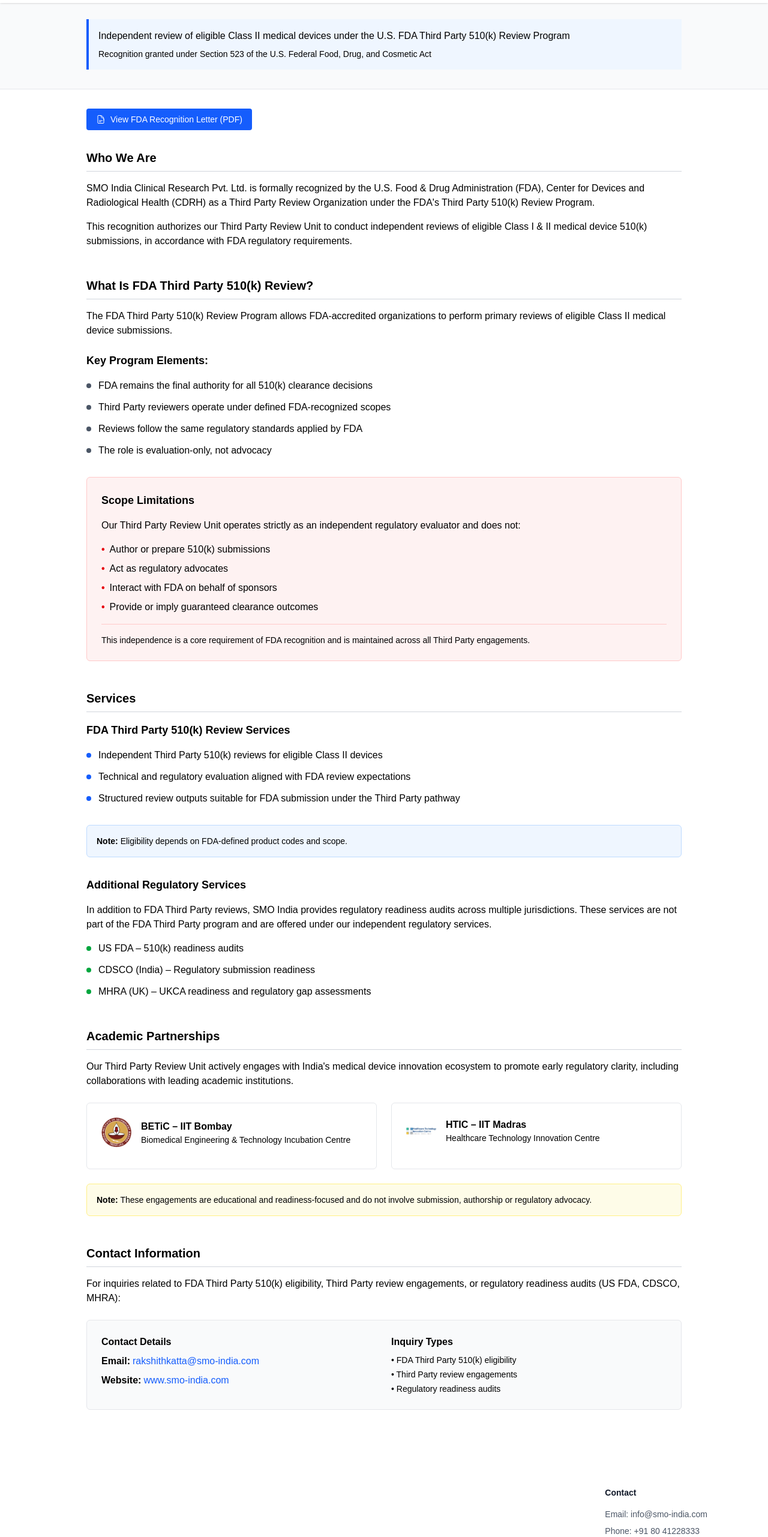
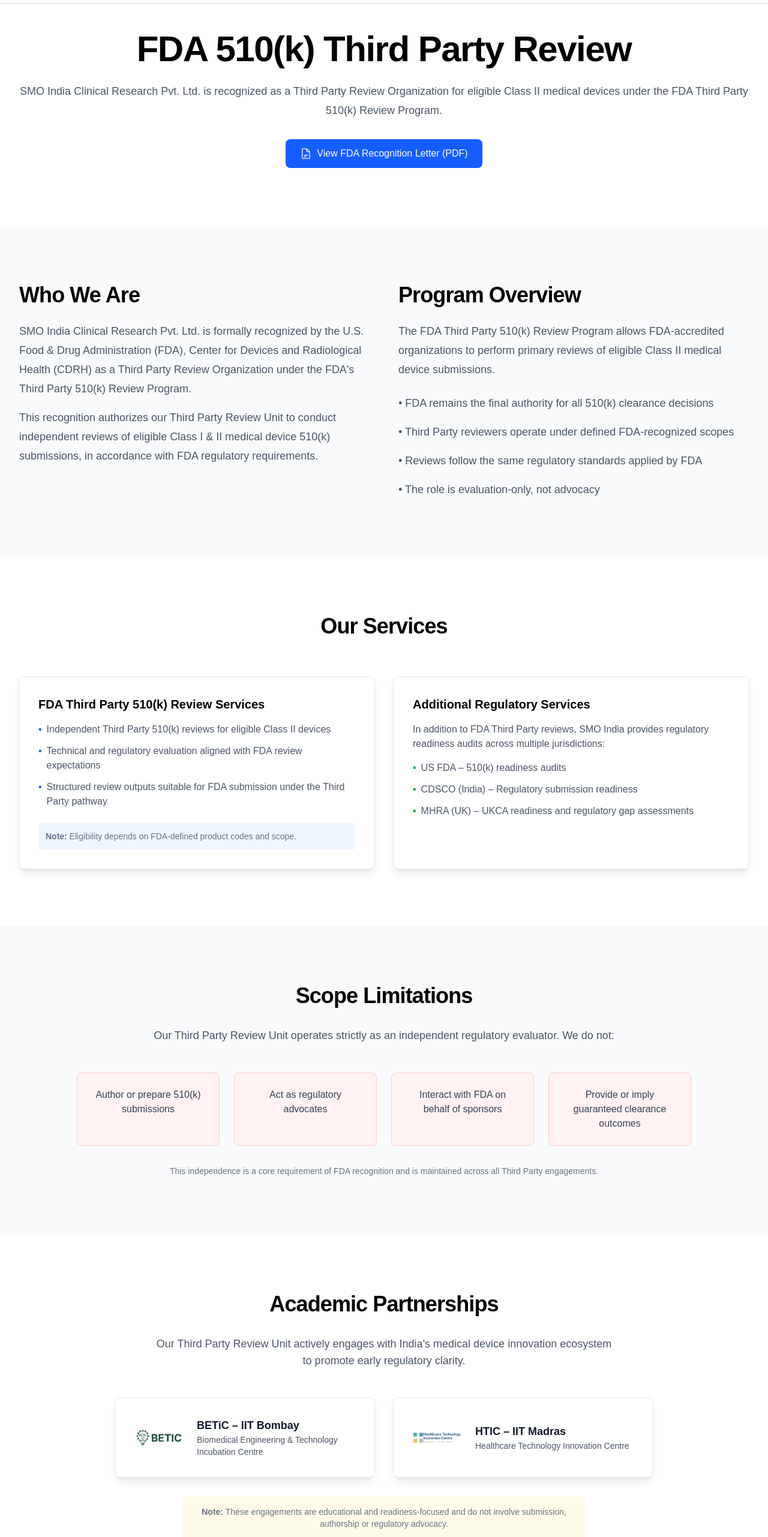
Before and after one commit to AkhilBod/SMO-India, a Next.js app: page /fda-third-party-review in a window 1280 px wide. Shown: the part 140-2702 px from the top of the page at 60% size. Built offline with nearby package versions, Linux system fonts and the light colour scheme.

Commit message:
Add BETiC logo to public folder and update page reference

```diff
--- a/src/app/fda-third-party-review/page.tsx
+++ b/src/app/fda-third-party-review/page.tsx
@@ -1,4 +1,6 @@
-import { DocumentTextIcon, EnvelopeIcon } from '@heroicons/react/24/outline';
+'use client';
+
+import { DocumentTextIcon } from '@heroicons/react/24/outline';
 import Image from 'next/image';
 
 const keyPoints = [
@@ -31,7 +33,7 @@
   {
     name: "BETiC – IIT Bombay",
     description: "Biomedical Engineering & Technology Incubation Centre",
-    logo: "/image-1771735640216.png"
+    logo: "/betic-logo.png"
   },
   {
     name: "HTIC – IIT Madras",
@@ -42,209 +44,167 @@
 
 export default function FDAThirdPartyReview() {
   return (
-    <div className="bg-white min-h-screen">
-      {/* Header Banner - FDA Style */}
-      <div className="bg-gray-50 border-b border-gray-200 pt-20">
-        <div className="max-w-5xl mx-auto px-4 py-8">
-          <div className="flex items-center space-x-6 mb-6">
-
-            <div>
-              <div className="text-sm text-gray-600 mb-1"></div>
-              <h1 className="text-2xl font-bold text-gray-900">
-                FDA-Recognized Third Party 510(k) Review Unit
-              </h1>
-            </div>
-          </div>
-          <div className="bg-blue-50 border-l-4 border-blue-600 p-4">
-            <p className="text-black font-medium">
-              Independent review of eligible Class II medical devices under the U.S. FDA Third Party 510(k) Review Program
+    <div className="bg-white pt-24">
+      {/* Hero Section */}
+      <div className="mx-auto max-w-7xl px-6 py-16 sm:py-24 lg:px-8">
+        <div className="text-center">
+          <h2 className="text-3xl font-bold tracking-tight sm:text-6xl text-black">
+            FDA 510(k) Third Party Review
+          </h2>
+          <p className="mt-6 text-lg leading-8 text-gray-600">
+            SMO India Clinical Research Pvt. Ltd. is recognized as a Third Party Review Organization for eligible Class II medical devices under the FDA Third Party 510(k) Review Program.
           </p>
-            <p className="text-sm text-black mt-2">
-              Recognition granted under Section 523 of the U.S. Federal Food, Drug, and Cosmetic Act
-            </p>
+          <div className="mt-8">
+            <a
+              href="/SMO India Authorization Letter.pdf"
+              target="_blank"
+              rel="noopener noreferrer"
+              className="inline-flex items-center px-6 py-3 bg-blue-600 text-white font-medium rounded-lg hover:bg-blue-700 transition-colors"
+            >
+              <DocumentTextIcon className="h-5 w-5 mr-2" />
+              View FDA Recognition Letter (PDF)
+            </a>
           </div>
         </div>
       </div>
 
-      {/* Main Content */}
-      <div className="max-w-5xl mx-auto px-4 py-8">
-
-        {/* Recognition Letter */}
-        <div className="mb-8">
-          <a
-            href="/SMO India Authorization Letter.pdf"
-            target="_blank"
-            rel="noopener noreferrer"
-            className="inline-flex items-center px-4 py-2 bg-blue-600 text-white text-sm font-medium rounded hover:bg-blue-700 transition-colors"
-          >
-            <DocumentTextIcon className="h-4 w-4 mr-2" />
-            View FDA Recognition Letter (PDF)
-          </a>
+      {/* Who We Are Section */}
+      <div className="bg-gray-50">
+        <div className="mx-auto max-w-7xl px-6 py-16 sm:py-24 lg:px-8">
+          <div className="lg:grid lg:grid-cols-2 lg:gap-x-12 lg:gap-y-16">
+            <div>
+              <h2 className="text-3xl font-bold tracking-tight sm:text-4xl text-black">Who We Are</h2>
+              <p className="mt-6 text-lg leading-8 text-gray-600">
+                SMO India Clinical Research Pvt. Ltd. is formally recognized by the U.S. Food & Drug Administration (FDA), Center for Devices and Radiological Health (CDRH) as a Third Party Review Organization under the FDA&apos;s Third Party 510(k) Review Program.
+              </p>
+              <p className="mt-4 text-lg leading-8 text-gray-600">
+                This recognition authorizes our Third Party Review Unit to conduct independent reviews of eligible Class I & II medical device 510(k) submissions, in accordance with FDA regulatory requirements.
+              </p>
+            </div>
+            <div className="mt-10 lg:mt-0">
+              <h2 className="text-3xl font-bold tracking-tight sm:text-4xl text-black">Program Overview</h2>
+              <p className="mt-6 text-lg leading-8 text-gray-600">
+                The FDA Third Party 510(k) Review Program allows FDA-accredited organizations to perform primary reviews of eligible Class II medical device submissions.
+              </p>
+              <ul className="mt-6 space-y-4 text-lg leading-8 text-gray-600">
+                {keyPoints.map((point, index) => (
+                  <li key={index}>• {point}</li>
+                ))}
+              </ul>
+            </div>
+          </div>
+        </div>
       </div>
 
-        {/* Who We Are Section */}
-        <section id="who-we-are" className="mb-12">
-          <h2 className="text-xl font-bold text-black mb-4 border-b border-gray-300 pb-2">
-            Who We Are
-          </h2>
-          <div className="prose prose-gray max-w-none">
-            <p className="mb-4 text-black">
-              SMO India Clinical Research Pvt. Ltd. is formally recognized by the U.S. Food & Drug Administration (FDA),
-              Center for Devices and Radiological Health (CDRH) as a Third Party Review Organization under the FDA's
-              Third Party 510(k) Review Program.
-            </p>
-            <p className="text-black">
-              This recognition authorizes our Third Party Review Unit to conduct independent reviews of eligible
-              Class I & II medical device 510(k) submissions, in accordance with FDA regulatory requirements.
-            </p>
-          </div>
-        </section>
-
-        {/* Program Overview */}
-        <section id="program-overview" className="mb-12">
-          <h2 className="text-xl font-bold text-black mb-4 border-b border-gray-300 pb-2">
-            What Is FDA Third Party 510(k) Review?
-          </h2>
-          <p className="mb-6 text-black">
-            The FDA Third Party 510(k) Review Program allows FDA-accredited organizations to perform primary reviews
-            of eligible Class II medical device submissions.
-          </p>
-
-          <h3 className="text-lg font-semibold text-black mb-4">Key Program Elements:</h3>
-          <ul className="space-y-3 mb-8">
-            {keyPoints.map((point, index) => (
+      {/* Services Section */}
+      <div className="mx-auto max-w-7xl px-6 py-16 sm:py-24 lg:px-8">
+        <h2 className="text-3xl font-bold tracking-tight sm:text-4xl text-center mb-16 text-black">Our Services</h2>
+        <div className="grid grid-cols-1 gap-8 lg:grid-cols-2">
+          <div className="rounded-lg bg-white p-8 shadow-lg ring-1 ring-gray-200">
+            <h3 className="text-xl font-semibold mb-4 text-black">FDA Third Party 510(k) Review Services</h3>
+            <ul className="space-y-3 text-gray-600">
+              {fdaServices.map((service, index) => (
                 <li key={index} className="flex items-start">
-                <span className="inline-block w-2 h-2 bg-gray-600 rounded-full mt-2 mr-3 flex-shrink-0"></span>
-                <span className="text-black">{point}</span>
+                  <span className="text-blue-600 mr-2">•</span>
+                  {service}
                 </li>
               ))}
             </ul>
-
-          {/* Prohibited Activities */}
-          <div className="bg-red-50 border border-red-200 p-6 rounded-md">
-            <h3 className="text-lg font-semibold text-black mb-4">Scope Limitations</h3>
-            <p className="text-black mb-4">
-              Our Third Party Review Unit operates strictly as an independent regulatory evaluator and does not:
+            <p className="mt-6 text-sm text-gray-500 bg-blue-50 p-3 rounded">
+              <strong>Note:</strong> Eligibility depends on FDA-defined product codes and scope.
             </p>
-            <ul className="space-y-2">
-              {prohibitedActivities.map((activity, index) => (
+          </div>
+          <div className="rounded-lg bg-white p-8 shadow-lg ring-1 ring-gray-200">
+            <h3 className="text-xl font-semibold mb-4 text-black">Additional Regulatory Services</h3>
+            <p className="mb-4 text-gray-600">
+              In addition to FDA Third Party reviews, SMO India provides regulatory readiness audits across multiple jurisdictions:
+            </p>
+            <ul className="space-y-3 text-gray-600">
+              {nonFdaServices.map((service, index) => (
                 <li key={index} className="flex items-start">
-                  <span className="text-red-600 font-bold mr-2">•</span>
-                  <span className="text-black">{activity}</span>
+                  <span className="text-green-600 mr-2">•</span>
+                  {service}
                 </li>
               ))}
             </ul>
-            <p className="text-sm text-black mt-4 pt-4 border-t border-red-200 font-medium">
+          </div>
+        </div>
+      </div>
+
+      {/* Scope Limitations Section */}
+      <div className="bg-gray-50">
+        <div className="mx-auto max-w-7xl px-6 py-16 sm:py-24 lg:px-8">
+          <h2 className="text-3xl font-bold tracking-tight sm:text-4xl text-center mb-8 text-black">Scope Limitations</h2>
+          <p className="text-center text-lg text-gray-600 mb-12 max-w-3xl mx-auto">
+            Our Third Party Review Unit operates strictly as an independent regulatory evaluator. We do not:
+          </p>
+          <div className="grid grid-cols-1 gap-6 sm:grid-cols-2 lg:grid-cols-4 max-w-5xl mx-auto">
+            {prohibitedActivities.map((activity, index) => (
+              <div key={index} className="rounded-lg bg-red-50 p-6 border border-red-200">
+                <p className="text-gray-700 text-center">{activity}</p>
+              </div>
+            ))}
+          </div>
+          <p className="mt-8 text-center text-sm text-gray-500">
             This independence is a core requirement of FDA recognition and is maintained across all Third Party engagements.
           </p>
         </div>
-        </section>
-
-        {/* Services Section */}
-        <section id="services" className="mb-12">
-          <h2 className="text-xl font-bold text-black mb-4 border-b border-gray-300 pb-2">
-            Services
-          </h2>
-
-          <h3 className="text-lg font-semibold text-black mb-4">FDA Third Party 510(k) Review Services</h3>
-          <ul className="space-y-3 mb-8">
-            {fdaServices.map((service, index) => (
-              <li key={index} className="flex items-start">
-                <span className="inline-block w-2 h-2 bg-blue-600 rounded-full mt-2 mr-3 flex-shrink-0"></span>
-                <span className="text-black">{service}</span>
-              </li>
-            ))}
-          </ul>
-
-          <div className="bg-blue-50 border border-blue-200 p-4 rounded-md mb-8">
-            <p className="text-black text-sm">
-              <strong>Note:</strong> Eligibility depends on FDA-defined product codes and scope.
-            </p>
       </div>
 
-          <h3 className="text-lg font-semibold text-black mb-4">Additional Regulatory Services</h3>
-          <p className="text-black mb-4">
-            In addition to FDA Third Party reviews, SMO India provides regulatory readiness audits across multiple jurisdictions.
-            These services are not part of the FDA Third Party program and are offered under our independent regulatory services.
+      {/* Academic Partnerships Section */}
+      <div className="mx-auto max-w-7xl px-6 py-16 sm:py-24 lg:px-8">
+        <h2 className="text-3xl font-bold tracking-tight sm:text-4xl text-center mb-8 text-black">Academic Partnerships</h2>
+        <p className="text-center text-lg text-gray-600 mb-12 max-w-3xl mx-auto">
+          Our Third Party Review Unit actively engages with India&apos;s medical device innovation ecosystem to promote early regulatory clarity.
         </p>
-          <ul className="space-y-3">
-            {nonFdaServices.map((service, index) => (
-              <li key={index} className="flex items-start">
-                <span className="inline-block w-2 h-2 bg-green-600 rounded-full mt-2 mr-3 flex-shrink-0"></span>
-                <span className="text-black">{service}</span>
-              </li>
-            ))}
-          </ul>
-        </section>
-
-        {/* Academic Partnerships */}
-        <section className="mb-12">
-          <h2 className="text-xl font-bold text-black mb-4 border-b border-gray-300 pb-2">
-            Academic Partnerships
-          </h2>
-          <p className="text-black mb-6">
-            Our Third Party Review Unit actively engages with India's medical device innovation ecosystem to promote
-            early regulatory clarity, including collaborations with leading academic institutions.
-          </p>
-
-          <div className="grid grid-cols-1 md:grid-cols-2 gap-6 mb-6">
+        <div className="grid grid-cols-1 gap-8 sm:grid-cols-2 max-w-4xl mx-auto">
           {collaborations.map((collab, index) => (
-              <div key={index} className="border border-gray-200 p-6 rounded-md">
-                <div className="flex items-center mb-3">
+            <div key={index} className="rounded-lg bg-white p-8 shadow-lg ring-1 ring-gray-200 flex items-center">
               <Image
                 src={collab.logo}
-                    alt={`${collab.name} Logo`}
-                    width={50}
-                    height={50}
-                    className="object-contain mr-4"
+                alt={collab.name}
+                width={80}
+                height={80}
+                className="object-contain mr-6"
               />
               <div>
-                    <h3 className="font-semibold text-black">{collab.name}</h3>
-                    <p className="text-sm text-black">{collab.description}</p>
-                  </div>
+                <h3 className="text-lg font-semibold text-gray-900">{collab.name}</h3>
+                <p className="text-sm text-gray-600">{collab.description}</p>
               </div>
             </div>
           ))}
         </div>
-
-          <div className="bg-yellow-50 border border-yellow-200 p-4 rounded-md">
-            <p className="text-black text-sm">
-              <strong>Note:</strong> These engagements are educational and readiness-focused and do not involve
-              submission, authorship or regulatory advocacy.
+        <p className="mt-8 text-center text-sm text-gray-500 bg-yellow-50 p-4 rounded max-w-2xl mx-auto">
+          <strong>Note:</strong> These engagements are educational and readiness-focused and do not involve submission, authorship or regulatory advocacy.
         </p>
       </div>
-        </section>
 
       {/* Contact Section */}
-        <section id="contact" className="mb-12">
-          <h2 className="text-xl font-bold text-black mb-4 border-b border-gray-300 pb-2">
-            Contact Information
-          </h2>
-          <p className="text-black mb-6">
-            For inquiries related to FDA Third Party 510(k) eligibility, Third Party review engagements,
-            or regulatory readiness audits (US FDA, CDSCO, MHRA):
+      <div className="bg-gray-50">
+        <div className="mx-auto max-w-7xl px-6 py-16 sm:py-24 lg:px-8">
+          <h2 className="text-3xl font-bold tracking-tight sm:text-4xl text-center mb-8 text-black">Contact Us</h2>
+          <p className="text-center text-lg text-gray-600 mb-12 max-w-3xl mx-auto">
+            For inquiries related to FDA Third Party 510(k) eligibility, Third Party review engagements, or regulatory readiness audits:
           </p>
-
-          <div className="bg-gray-50 border border-gray-200 p-6 rounded-md">
-            <div className="grid grid-cols-1 md:grid-cols-2 gap-6">
-              <div>
-                <h3 className="font-semibold text-black mb-2">Contact Details</h3>
-                <p className="text-black mb-2">
-                  <strong>Email:</strong>
-                  <a href="mailto:rakshithkatta@smo-india.com" className="text-blue-600 hover:text-blue-800 ml-1">
+          <div className="grid grid-cols-1 gap-8 sm:grid-cols-2 max-w-4xl mx-auto">
+            <div className="rounded-lg bg-white p-8 shadow-lg ring-1 ring-gray-200">
+              <h3 className="text-lg font-semibold mb-4 text-black">Contact Details</h3>
+              <p className="text-gray-600 mb-2">
+                <strong>Email:</strong>{' '}
+                <a href="mailto:rakshithkatta@smo-india.com" className="text-blue-600 hover:text-blue-800">
                   rakshithkatta@smo-india.com
                 </a>
               </p>
-                <p className="text-black">
-                  <strong>Website:</strong>
-                  <a href="https://www.smo-india.com" className="text-blue-600 hover:text-blue-800 ml-1">
+              <p className="text-gray-600">
+                <strong>Website:</strong>{' '}
+                <a href="https://www.smo-india.com" className="text-blue-600 hover:text-blue-800">
                   www.smo-india.com
                 </a>
               </p>
             </div>
-              <div>
-                <h3 className="font-semibold text-black mb-2">Inquiry Types</h3>
-                <ul className="text-sm text-black space-y-1">
+            <div className="rounded-lg bg-white p-8 shadow-lg ring-1 ring-gray-200">
+              <h3 className="text-lg font-semibold mb-4 text-black">Inquiry Types</h3>
+              <ul className="text-gray-600 space-y-2">
                 <li>• FDA Third Party 510(k) eligibility</li>
                 <li>• Third Party review engagements</li>
                 <li>• Regulatory readiness audits</li>
@@ -252,8 +212,6 @@
             </div>
           </div>
         </div>
-        </section>
-
       </div>
     </div>
   );
```
Also changed, not shown: BETIC.png (added), public/betic-logo.png (added). Lines whose indentation alone changed are shown as unchanged.
